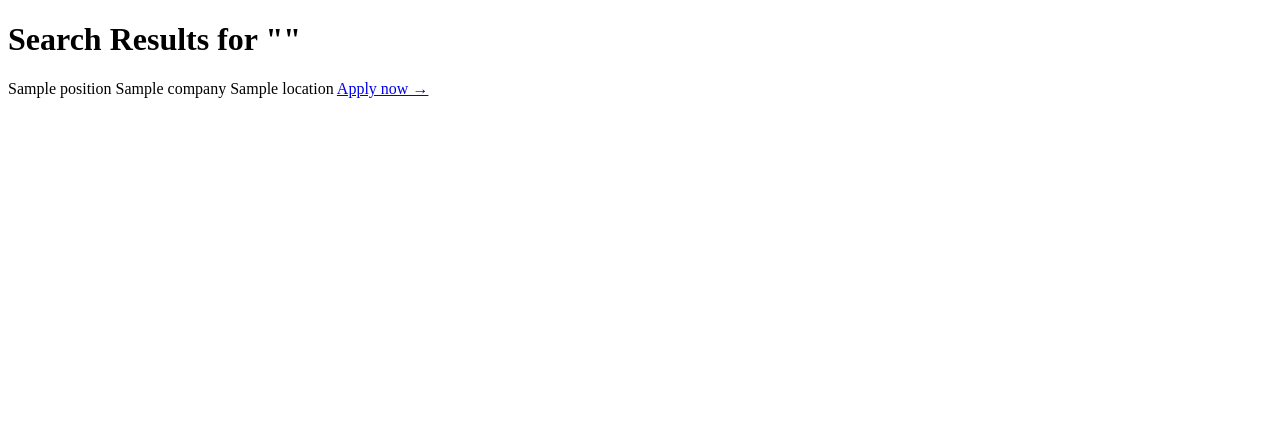
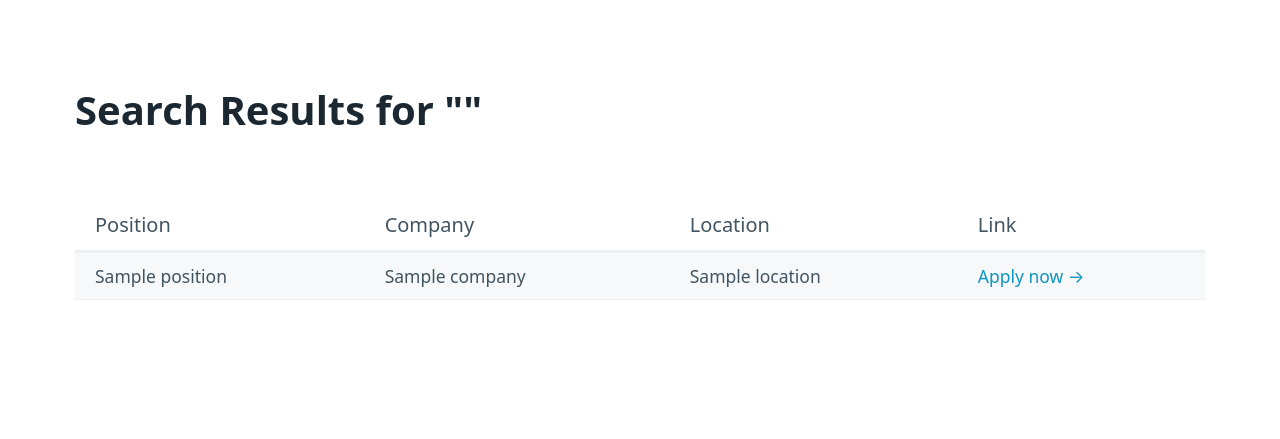
Before and after one commit to qpthedev/python-web-scraper-22, a Flask app: template templates/search.html in a window 1280 px wide. Shown: the top 439 px of the page. Run offline with Flask 2, Linux system fonts and the light colour scheme; the template is opened without the code that fills it: most values are stand-ins (such as "Sample title", 1, 10 or a date in 2020).

Commit message:
picocss for basic styling

```diff
--- a/main.py
+++ b/main.py
@@ -15,7 +15,7 @@ def result():
     keyword = request.args.get("keyword")
     indeed = extract_indeed_jobs(keyword)
     wwr = extract_wwr_jobs(keyword)
-    # jobs = indeed + wwr
+    jobs = indeed + wwr
     # jobs = wwr
     return render_template("search.html", keyword=keyword, jobs=jobs)
 
--- a/templates/home.html
+++ b/templates/home.html
@@ -4,14 +4,17 @@
     <meta charset="UTF-8">
     <meta http-equiv="X-UA-Compatible" content="IE=edge">
     <meta name="viewport" content="width=device-width, initial-scale=1.0">
+    <link rel="stylesheet" href="https://unpkg.com/@picocss/pico@1.*/css/pico.min.css">
     <title>Job Scraper</title>
 </head>
 <body>
+    <main class="container">
         <h1>Job Scraper</h1>
         <h4>What job would you like to search for?</h4>
         <form action="/search">
             <input type="text" name="keyword" placeholder="Write your keyword here">
             <button>Search</button>
         </form>
+    </main>
 </body>
 </html>
--- a/templates/search.html
+++ b/templates/search.html
@@ -1,20 +1,42 @@
 <!DOCTYPE html>
 <html lang="en">
   <head>
-    <meta charset="UTF-8">
-    <meta http-equiv="X-UA-Compatible" content="IE=edge">
-    <meta name="viewport" content="width=device-width, initial-scale=1.0">
+    <meta charset="UTF-8" />
+    <meta http-equiv="X-UA-Compatible" content="IE=edge" />
+    <meta name="viewport" content="width=device-width, initial-scale=1.0" />
+    <link
+      rel="stylesheet"
+      href="https://unpkg.com/@picocss/pico@1.*/css/pico.min.css"
+    />
     <title>Search Results</title>
   </head>
   <body>
+    <main class="container">
       <h1>Search Results for "{{keyword}}"</h1>
+      <figure>
+        <table role="grid">
+          <thead>
+            <tr>
+              <th>Position</th>
+              <th>Company</th>
+              <th>Location</th>
+              <th>Link</th>
+            </tr>
+          </thead>
+          <tbody>
             {% for job in jobs %}
-        <div>
-            <span>{{job.position}}</span>
-            <span>{{job.company}}</span>
-            <span>{{job.location}}</span>
+            <tr>
+              <td>{{job.position}}</td>
+              <td>{{job.company}}</td>
+              <td>{{job.location}}</td>
+              <td>
                 <a href="{{job.link}}" target="_blank">Apply now &rarr;</a>
-        </div>
+              </td>
+            </tr>
             {% endfor %}
+          </tbody>
+        </table>
+      </figure>
+    </main>
   </body>
 </html>
```
Lines whose indentation alone changed are shown as unchanged.
